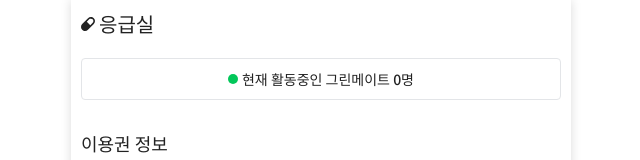
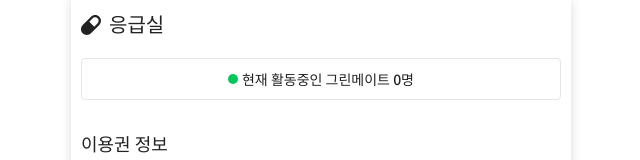
Before and after one commit to ycjeon0129/Planty, a React (Create React App) app in the folder frontend/: page /emergency in a window 1280 px wide. Shown: the top 160 px of the page, without its empty margins (319-959 px from the left). Built offline with nearby package versions, Linux system fonts and the light colour scheme; no server answers.

Commit message:
[FE] Design : 페이지 헤더 아이콘 더 크게 수정

```diff
--- a/frontend/src/components/atoms/common/HeaderButton/HeaderButton.scss
+++ b/frontend/src/components/atoms/common/HeaderButton/HeaderButton.scss
@@ -3,11 +3,12 @@
 @import 'styles/mixins/common';
 
 .header-button {
-	@include flex-row($pd-lg);
+	@include flex-row();
 	@include flex-align;
 
 	button {
 		padding-top: $pd-xmd;
+		width: 25px;
 	}
 
 	h1 {
--- a/frontend/src/components/atoms/common/PageTitle/PageTitle.scss
+++ b/frontend/src/components/atoms/common/PageTitle/PageTitle.scss
@@ -6,7 +6,8 @@
 	justify-content: flex-start;
 
 	.icon-wrap {
-		padding-top: 3px;
+		padding-top: 5px;
+		margin-right: 4px;
 	}
 
 	h1 {
--- a/frontend/src/components/atoms/common/PageTitle/PageTitle.tsx
+++ b/frontend/src/components/atoms/common/PageTitle/PageTitle.tsx
@@ -10,7 +10,7 @@
 	return (
 		<div className="page-title-container">
 			<div className="icon-wrap">
-				<img src={icon} alt={text} height={14} width={14} />
+				<img src={icon} alt={text} height={20} width={20} />
 			</div>
 			<h1>{text}</h1>
 		</div>
```
